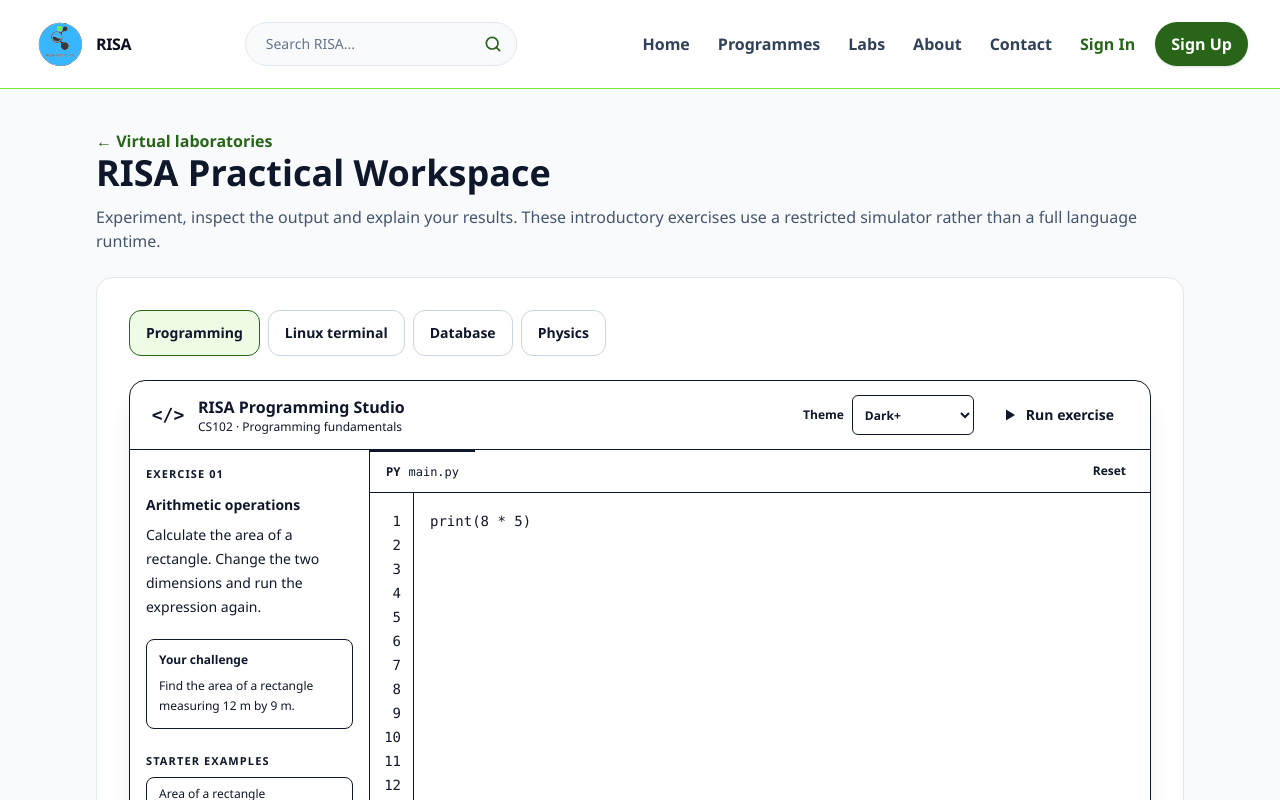
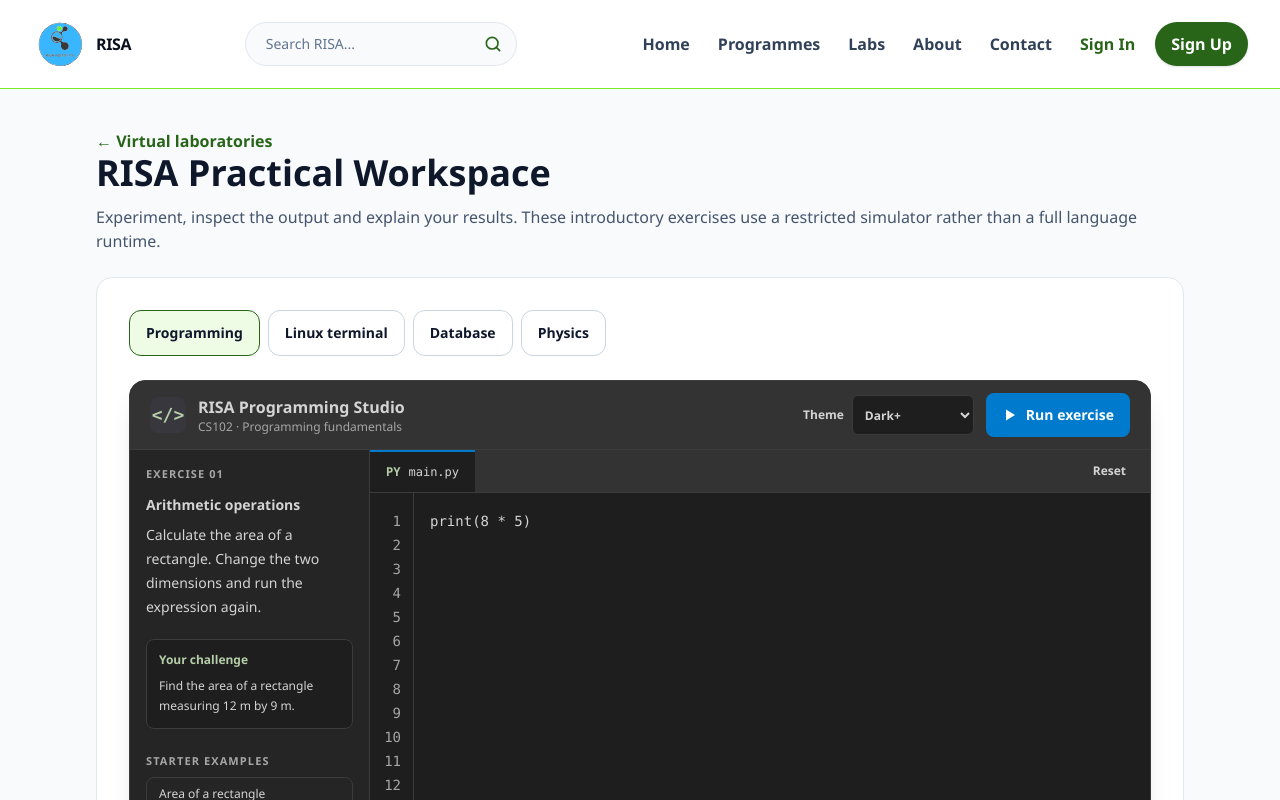
Before and after one commit to RISA-INSTITUTE-WEBSITE/super-duper-spork, a Next.js app: page /workspace in a window 1280 px wide. Shown: the top 800 px of the page. Built offline with nearby package versions, Linux system fonts and the light colour scheme.

Commit message:
Scope Dark+, Light+, Monokai and High Contrast palettes to programming IDE

```diff
--- a/src/app/globals.css
+++ b/src/app/globals.css
@@ -457,3 +457,68 @@ body:has(.risa-hero) .risa-navbar,
   background: #ffffff;
   color: #171717;
 }
+
+/* Programming Studio workbench palettes, inspired by VS Code built-in themes. */
+.risa-programming-ide[data-theme="dark-plus"] {
+  --ide-editor: #1e1e1e;
+  --ide-sidebar: #252526;
+  --ide-panel: #333333;
+  --ide-border: #3c3c3c;
+  --ide-fg: #d4d4d4;
+  --ide-muted: #a6a6a6;
+  --ide-code: #d4d4d4;
+  --ide-token: #b5cea8;
+  --ide-accent: #007acc;
+  --ide-button-fg: #ffffff;
+  --ide-button-hover: #0062a3;
+  --ide-focus: #3794ff;
+  --ide-hover: #37373d;
+}
+
+.risa-programming-ide[data-theme="light-plus"] {
+  --ide-editor: #ffffff;
+  --ide-sidebar: #f3f3f3;
+  --ide-panel: #eeeeee;
+  --ide-border: #cccccc;
+  --ide-fg: #333333;
+  --ide-muted: #616161;
+  --ide-code: #000000;
+  --ide-token: #008000;
+  --ide-accent: #0066b8;
+  --ide-button-fg: #ffffff;
+  --ide-button-hover: #005a9e;
+  --ide-focus: #0066b8;
+  --ide-hover: #e4e6f1;
+}
+
+.risa-programming-ide[data-theme="monokai"] {
+  --ide-editor: #272822;
+  --ide-sidebar: #1e1f1c;
+  --ide-panel: #34352e;
+  --ide-border: #49483e;
+  --ide-fg: #f8f8f2;
+  --ide-muted: #b3b3a8;
+  --ide-code: #f8f8f2;
+  --ide-token: #a6e22e;
+  --ide-accent: #a6e22e;
+  --ide-button-fg: #272822;
+  --ide-button-hover: #c2f05f;
+  --ide-focus: #66d9ef;
+  --ide-hover: #49483e;
+}
+
+.risa-programming-ide[data-theme="high-contrast"] {
+  --ide-editor: #000000;
+  --ide-sidebar: #000000;
+  --ide-panel: #000000;
+  --ide-border: #ffffff;
+  --ide-fg: #ffffff;
+  --ide-muted: #d0d0d0;
+  --ide-code: #ffffff;
+  --ide-token: #ffff00;
+  --ide-accent: #ffffff;
+  --ide-button-fg: #000000;
+  --ide-button-hover: #ffff00;
+  --ide-focus: #ffff00;
+  --ide-hover: #292929;
+}
```
